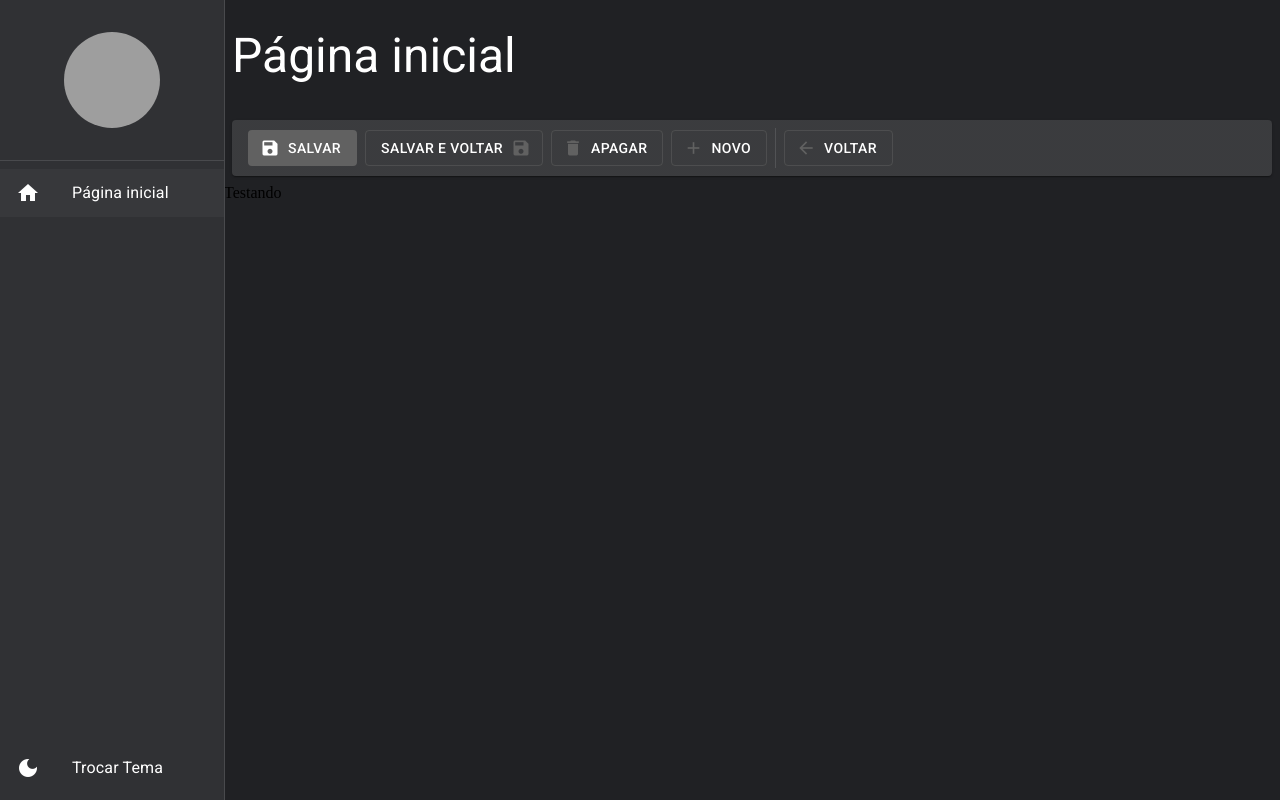
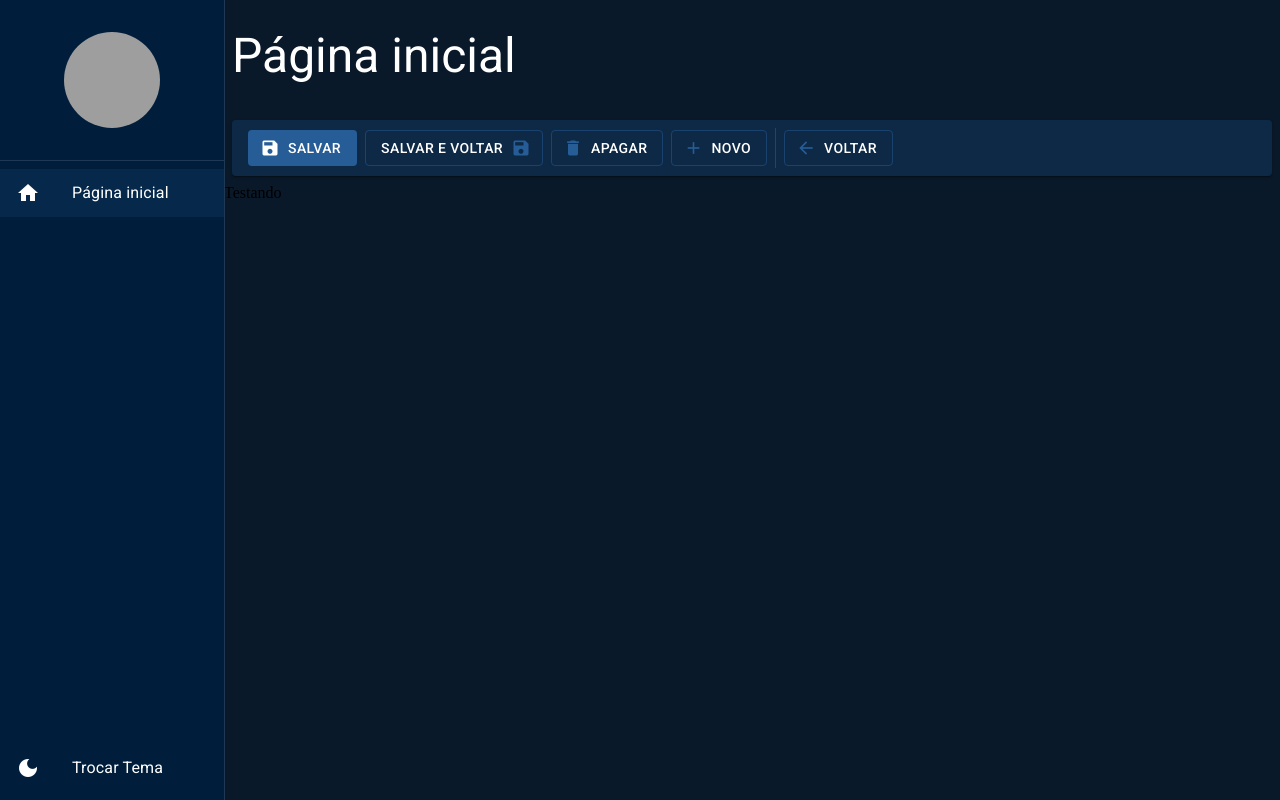
Before and after one commit to fragosojp/react-materialui-ts, a React (Create React App) app: page /pagina-inicial in a window 1280 px wide. Built offline with nearby package versions, Linux system fonts and the light colour scheme; grey boxes are pictures that could not be loaded.

Commit message:
Feat: Ajuste de cores do Tema Darl

```diff
--- a/src/shared/components/ferramentas-de-detalhe/FerramentasDeDetalhe.tsx
+++ b/src/shared/components/ferramentas-de-detalhe/FerramentasDeDetalhe.tsx
@@ -295,9 +295,7 @@ export const FerramentasDeDetalhe: React.FC<IFerramentasDeDetalheProps> = ({
                       selected={index === selectedIndex}
                       onClick={(event) => aoClicarItemDoMenu(event, index)}
                     >
-                      {<Icon>{option.icon}</Icon>}
-                      {""}
-                      {option.label}
+                      {<Icon>{option.icon}</Icon>} {option.label}
                     </MenuItem>
                   ))}
                 </MenuList>
--- a/src/shared/themes/Dark.ts
+++ b/src/shared/themes/Dark.ts
@@ -1,24 +1,23 @@
 import { createTheme } from "@mui/material";
-import { cyan, grey } from "@mui/material/colors";
 
 export const DarkTheme = createTheme({
   palette: {
     mode: "dark",
     primary: {
-      main: grey[700],
-      dark: grey[800],
-      light: grey[500],
-      contrastText: "#ffffff",
+      main: "#265D97",
+      dark: "#003A75",
+      light: "#757ce8",
+      contrastText: "#fff",
     },
     secondary: {
-      main: cyan[500],
-      dark: cyan[400],
-      light: cyan[300],
+      main: "#f44336",
+      dark: "#ba000d",
+      light: "#ff7961",
       contrastText: "#ffffff",
     },
     background: {
-      paper: "#303134",
-      default: "#202124",
+      paper: "#001e3c",
+      default: "#0a1929",
     },
     // text: {
     //   primary: "#00adb5",
```
